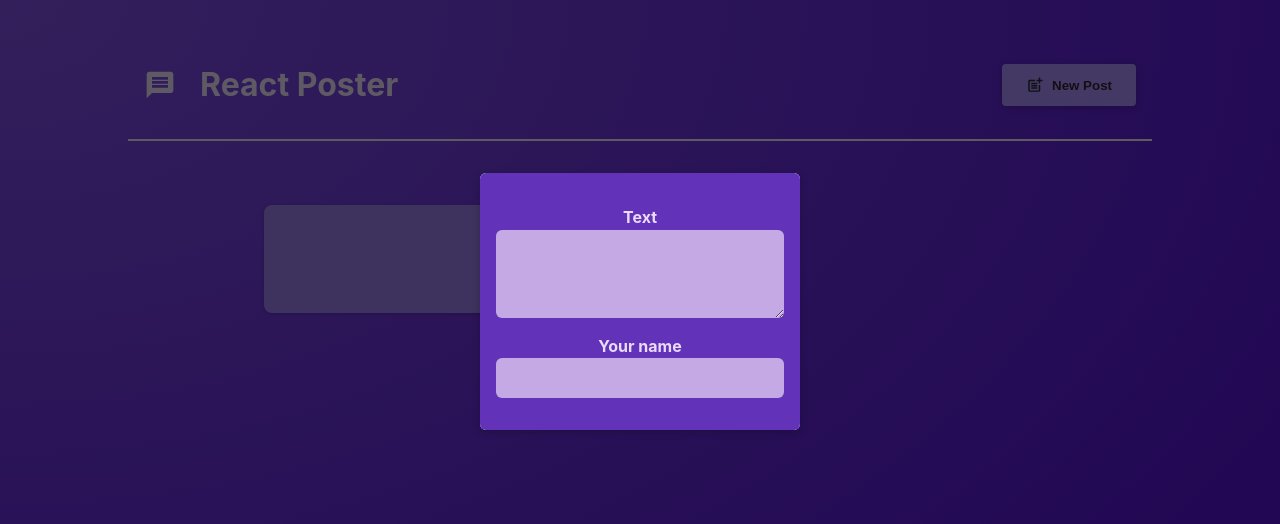
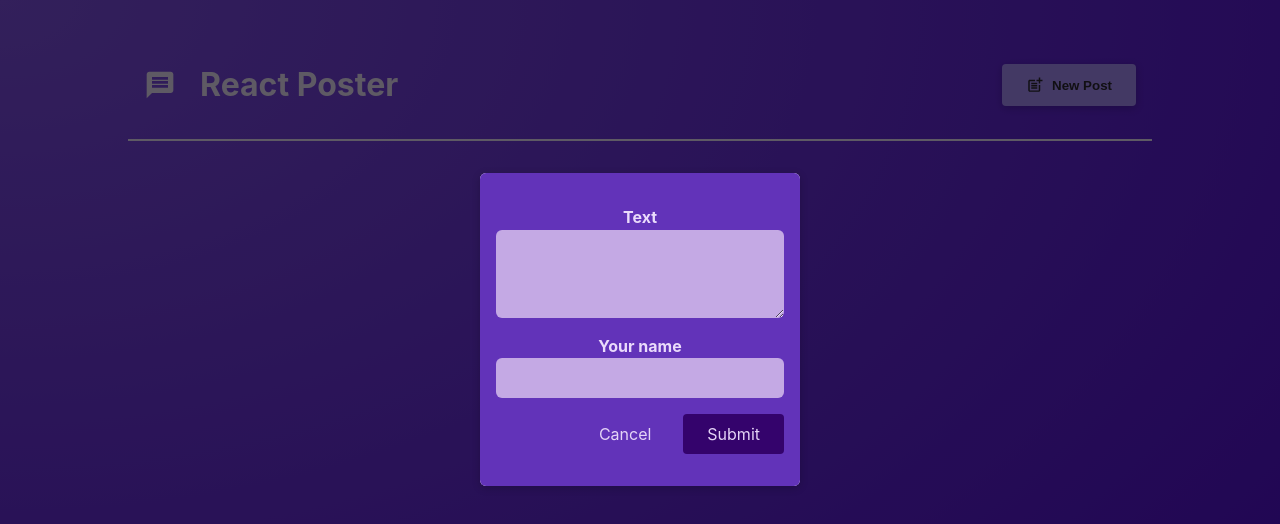
Before and after one commit to thakurbhanu021/Poster-App-ReactJs, a React (Vite) app: page / in a window 1280 px wide. Both pictures are taken after a click on the button "New Post". Shown: the top 524 px of the page. Built offline with nearby package versions, Linux system fonts and the light colour scheme.

Commit message:
adding new item to list via new post form

```diff
--- a/src/App.jsx
+++ b/src/App.jsx
@@ -17,7 +17,7 @@ function App() {
     <>
       <MainHeader onCreatePost={showModalHandler}/>
       <div>
-        <PostList isPosting={modalIsVisible} isStopPosting={hideModalHandler}/>
+        <PostList onPosting={modalIsVisible} onStopPosting={hideModalHandler}/>
       </div>
     </>
   );
--- a/src/components/NewPost.jsx
+++ b/src/components/NewPost.jsx
@@ -1,15 +1,43 @@
-import classes from './NewPost.module.css';
+import { useState } from "react";
+import classes from "./NewPost.module.css";
 
-function NewPost(props) {
+function NewPost({ onClose , onAddPost}) {
+  const [enteredBody, setEnteredBody] = useState("");
+  const [enteredAuthor, setEnteredAuthor] = useState("");
+
+  const bodyChangeHandler = (event) => {
+    setEnteredBody(event.target.value);
+  };
+
+  const authorChangeHandler = (event) => {
+    setEnteredAuthor(event.target.value);
+  };
+
+  const submitHandler = (event) => {
+    event.preventDefault();
+
+    const postData = {
+      body: enteredBody,
+      author: enteredAuthor,
+    }
+    onAddPost(postData);
+    onClose();
+  }
   return (
-    <form className={classes.form}>
+    <form className={classes.form} onSubmit={submitHandler}>
       <p>
         <label htmlFor="body">Text</label>
-        <textarea id="body" required rows={3} onChange={props.onBodyChange}/>
+        <textarea id="body" required rows={3} onChange={bodyChangeHandler} />
       </p>
       <p>
         <label htmlFor="name">Your name</label>
-        <input type="text" id="name" required  onChange={props.onAuthorChange}/>
+        <input type="text" id="name" required onChange={authorChangeHandler} />
+      </p>
+      <p className={classes.actions}>
+        <button type="button" onClick={onClose}>
+          Cancel
+        </button>
+        <button>Submit</button>
       </p>
     </form>
   );
--- a/src/components/PostList.jsx
+++ b/src/components/PostList.jsx
@@ -4,34 +4,24 @@ import Post from "./Post";
 import classes from "./PostList.module.css";
 import Modal from "./Modal";
 
-const PostList = ({isPosting, isStopPosting}) => {
+const PostList = ({ onPosting, onStopPosting }) => {
+  const [posts, setPosts] = useState([]);
 
-  const [enteredBody, setEnteredBody] = useState("");
-  const [enteredAuthor, setEnteredAuthor] = useState("");
-
-  const bodyChangeHandler = (event) => {
-    setEnteredBody(event.target.value);
+  const addPostHandler = (postData) => {
+    setPosts((existingPosts) => [postData, ...existingPosts]);
   };
-
-  const authorChangeHandler = (event) => {
-    setEnteredAuthor(event.target.value);
-  };
-
-
   return (
     <>
-      {isPosting ? (
-        <Modal onClose={isStopPosting}>
-          <NewPost
-            onBodyChange={bodyChangeHandler}
-            onAuthorChange={authorChangeHandler}
-          />
+      {onPosting ? (
+        <Modal onClose={onStopPosting}>
+          <NewPost onClose={onStopPosting} onAddPost={addPostHandler} />
         </Modal>
       ) : null}
 
       <ul className={classes.posts}>
-        <Post author={enteredAuthor} text={enteredBody} />
-        <Post author="Bhanu Miyan" text="React Js is awesome!!!!!" />
+        {posts.map((post) => (
+          <Post key={post.body} author={post.author} text={post.body} />
+        ))}
       </ul>
     </>
   );
```
